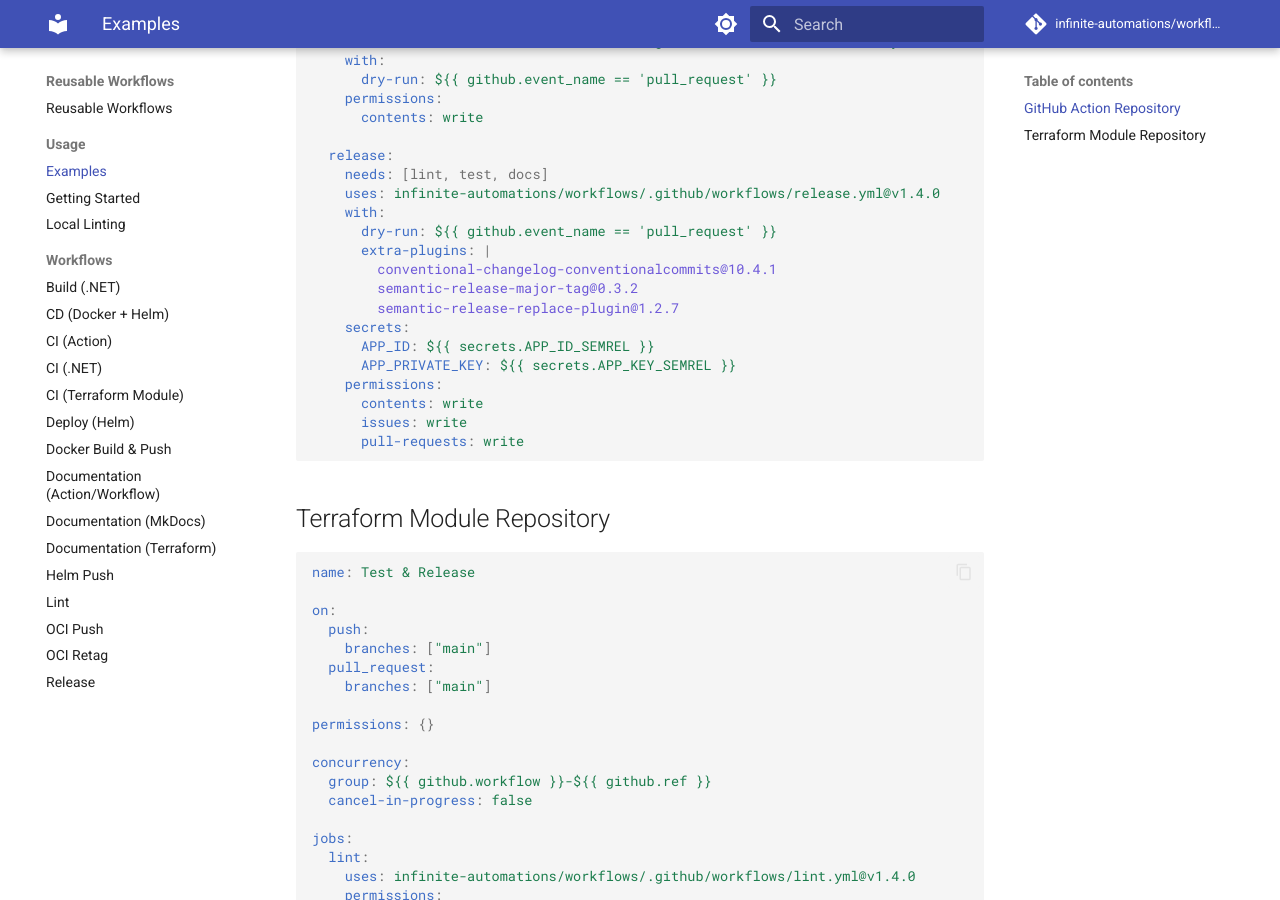
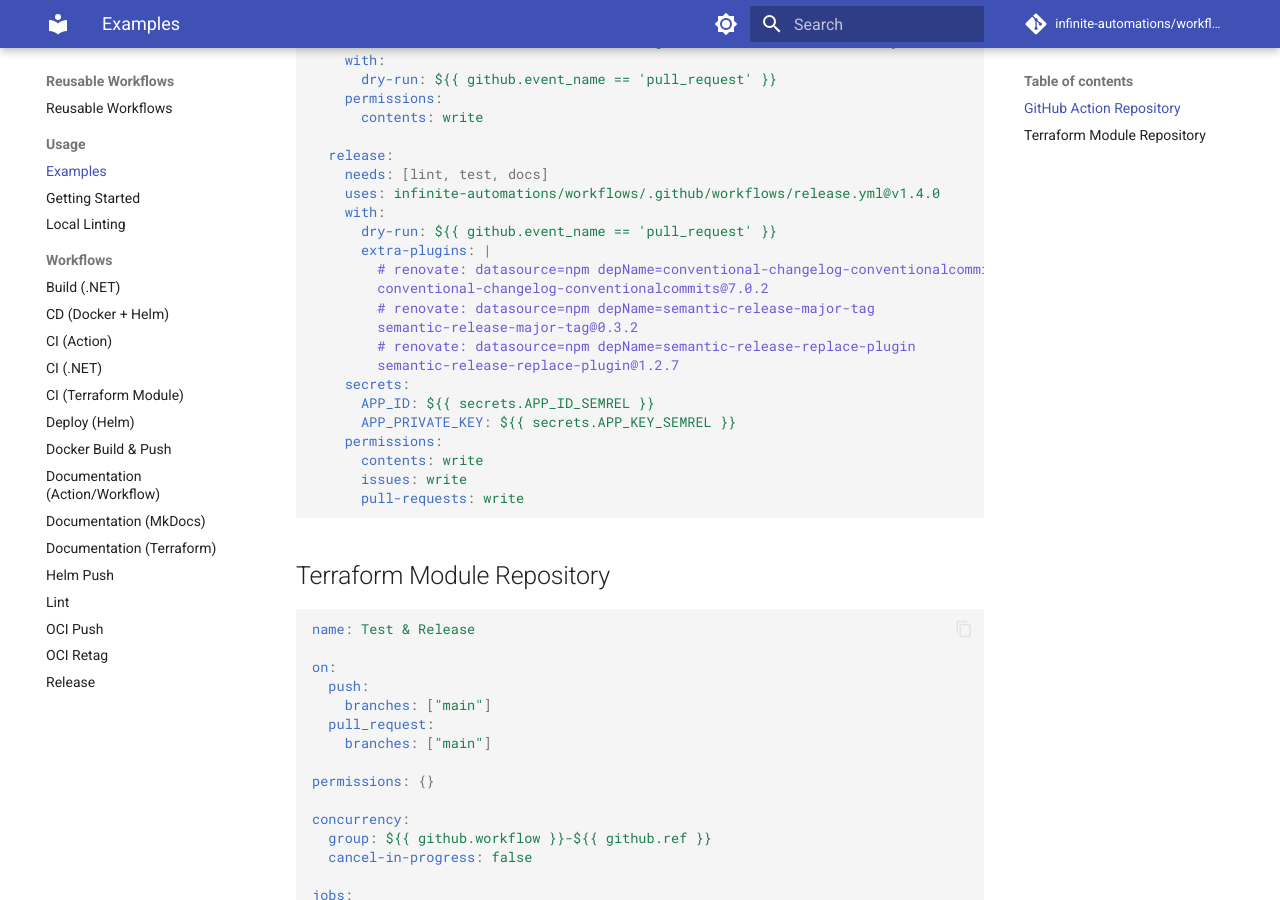
Before and after one commit to infinite-automations/workflows, an MkDocs documentation site: the page built from docs/docs/usage/examples.md, in a window 1280 px wide and 900 px high, scrolled down 1088 px. Built offline with MkDocs 1.6.1 and Material for MkDocs 9.7.7, drawn with Linux system fonts in a browser that asks for light colours; comment, search, counter and statistics services are not loaded.

Commit message:
feat(release): support annotated extra plugin lists
Filter full-line comments and blank lines before passing plugins to semantic-release. Preserve all
eight default plugins, restore the compatible conventionalcommits preset, and extend the existing
monorepo release test.

Co-authored-by: Copilot <223556219+Copilot@users.noreply.github.com>

```diff
--- a/docs/docs/usage/examples.md
+++ b/docs/docs/usage/examples.md
@@ -61,8 +61,11 @@ jobs:
     with:
       dry-run: ${{ github.event_name == 'pull_request' }}
       extra-plugins: |
-        conventional-changelog-conventionalcommits@10.4.1
+        # renovate: datasource=npm depName=conventional-changelog-conventionalcommits
+        conventional-changelog-conventionalcommits@7.0.2
+        # renovate: datasource=npm depName=semantic-release-major-tag
         semantic-release-major-tag@0.3.2
+        # renovate: datasource=npm depName=semantic-release-replace-plugin
         semantic-release-replace-plugin@1.2.7
     secrets:
       APP_ID: ${{ secrets.APP_ID_SEMREL }}
```
Also changed, not shown: docs/docs/workflows/release.md (+2 -2 lines), 2 other files.
